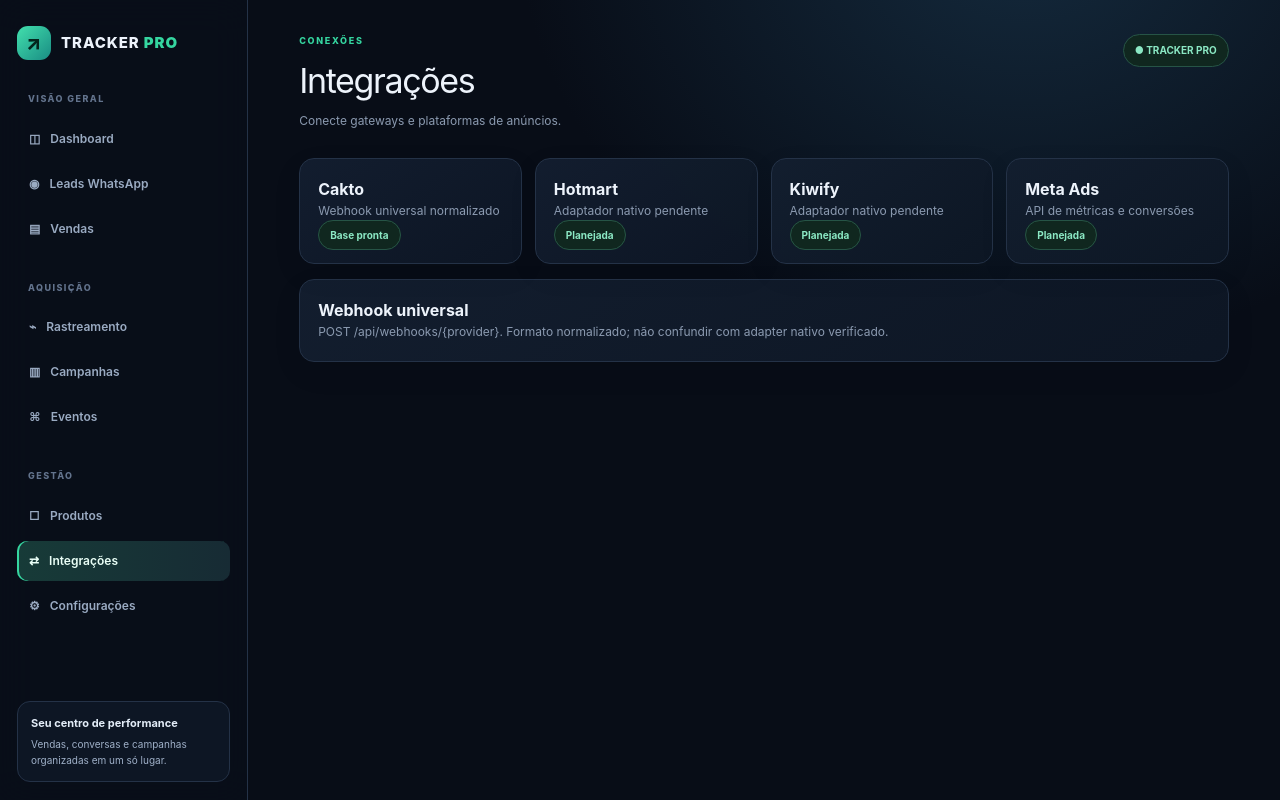
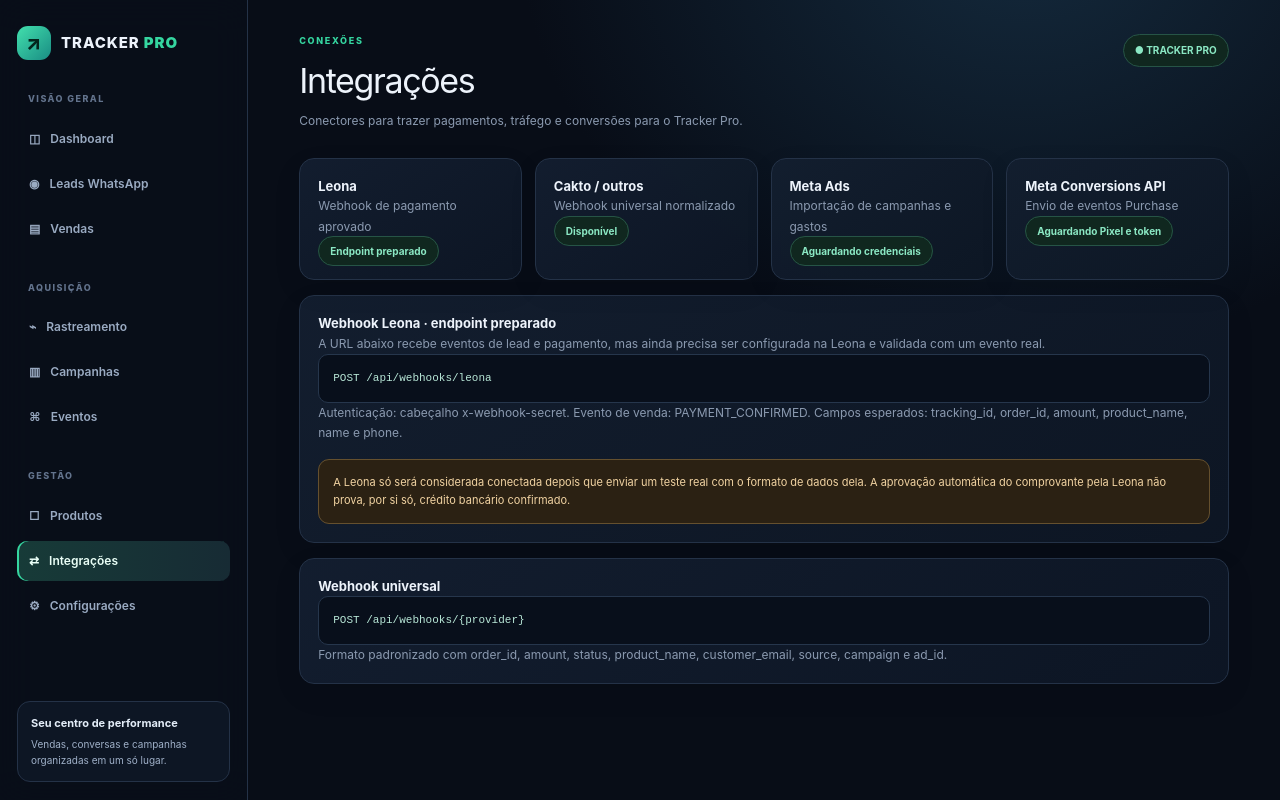
Before and after one commit to aprendaemcasa/trackeamento, a Next.js app: page /integrations in a window 1280 px wide. Built offline with nearby package versions, Linux system fonts and the light colour scheme.

Commit message:
Exibir status real das integrações e endpoints

```diff
--- a/src/app/integrations/page.tsx
+++ b/src/app/integrations/page.tsx
@@ -1 +1,3 @@
-import {Shell,Header} from "@/components/shell";const rows=[["Cakto","Webhook universal normalizado","Base pronta"],["Hotmart","Adaptador nativo pendente","Planejada"],["Kiwify","Adaptador nativo pendente","Planejada"],["Meta Ads","API de métricas e conversões","Planejada"]];export default function Integrations(){return <Shell><Header tag="CONEXÕES" title="Integrações" desc="Conecte gateways e plataformas de anúncios."/><div className="cards">{rows.map(r=><article className="card" key={r[0]}><b>{r[0]}</b><p className="sub">{r[1]}</p><span className="pill">{r[2]}</span></article>)}</div><div className="card" style={{marginTop:15}}><b>Webhook universal</b><p className="sub">POST /api/webhooks/{'{provider}'}. Formato normalizado; não confundir com adapter nativo verificado.</p></div></Shell>}
+import {Shell,Header} from "@/components/shell";
+const rows=[["Leona","Webhook de pagamento aprovado","Endpoint preparado"],["Cakto / outros","Webhook universal normalizado","Disponível"],["Meta Ads","Importação de campanhas e gastos","Aguardando credenciais"],["Meta Conversions API","Envio de eventos Purchase","Aguardando Pixel e token"]];
+export default function Integrations(){return <Shell><Header tag="CONEXÕES" title="Integrações" desc="Conectores para trazer pagamentos, tráfego e conversões para o Tracker Pro."/><div className="cards">{rows.map((r,i)=><article className="card" key={r[0]}><div className="section-title">{r[0]}</div><p className="sub">{r[1]}</p><span className="pill">{r[2]}</span></article>)}</div><section className="card" style={{marginTop:15}}><div className="section-title">Webhook Leona · endpoint preparado</div><p className="sub">A URL abaixo recebe eventos de lead e pagamento, mas ainda precisa ser configurada na Leona e validada com um evento real.</p><pre className="code">POST /api/webhooks/leona</pre><p className="sub">Autenticação: cabeçalho x-webhook-secret. Evento de venda: PAYMENT_CONFIRMED. Campos esperados: tracking_id, order_id, amount, product_name, name e phone.</p><div className="notice warn">A Leona só será considerada conectada depois que enviar um teste real com o formato de dados dela. A aprovação automática do comprovante pela Leona não prova, por si só, crédito bancário confirmado.</div></section><section className="card" style={{marginTop:15}}><div className="section-title">Webhook universal</div><pre className="code">POST /api/webhooks/{"{provider}"}</pre><p className="sub">Formato padronizado com order_id, amount, status, product_name, customer_email, source, campaign e ad_id.</p></section></Shell>}
```
